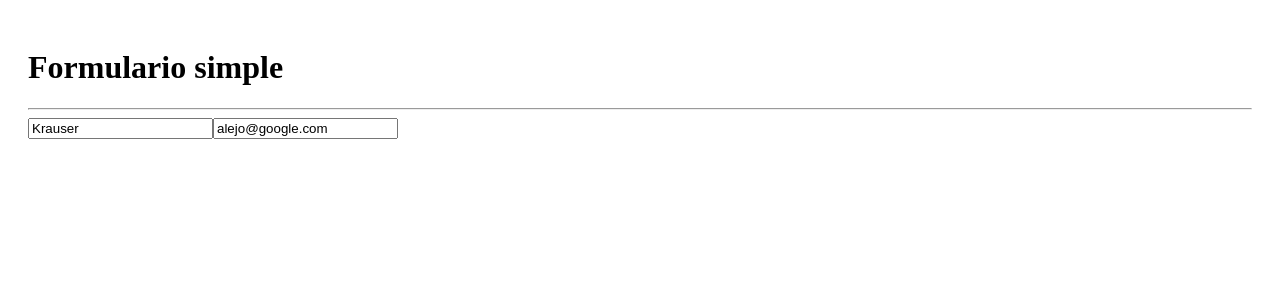
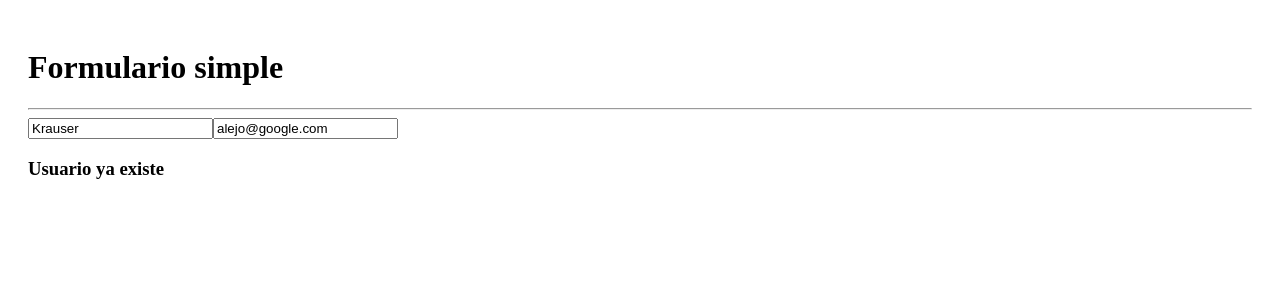
Before and after one commit to Alejandro2097/HooksApp, a React (Vite) app: page / in a window 1280 px wide. Shown: the top 300 px of the page. Built offline with nearby package versions, Linux system fonts and the light colour scheme.

Commit message:
first changes of the day

```diff
--- /dev/null
+++ b/src/02-useEffect/Message.jsx
@@ -0,0 +1,6 @@
+
+export const Message = () => {
+  return (
+    <h3>Usuario ya existe</h3>
+  )
+}
--- a/src/02-useEffect/SimpleForm.jsx
+++ b/src/02-useEffect/SimpleForm.jsx
@@ -1,4 +1,5 @@
 import { useEffect, useState } from "react"
+import { Message } from "./Message";
 
 export const SimpleForm = () => {
 
@@ -44,6 +45,9 @@ export const SimpleForm = () => {
             value={email}
             onChange={onInputChange}
         />
+        {
+            (username === 'Krauser') && <Message/>
+        }
     </>
   )
 }
```
